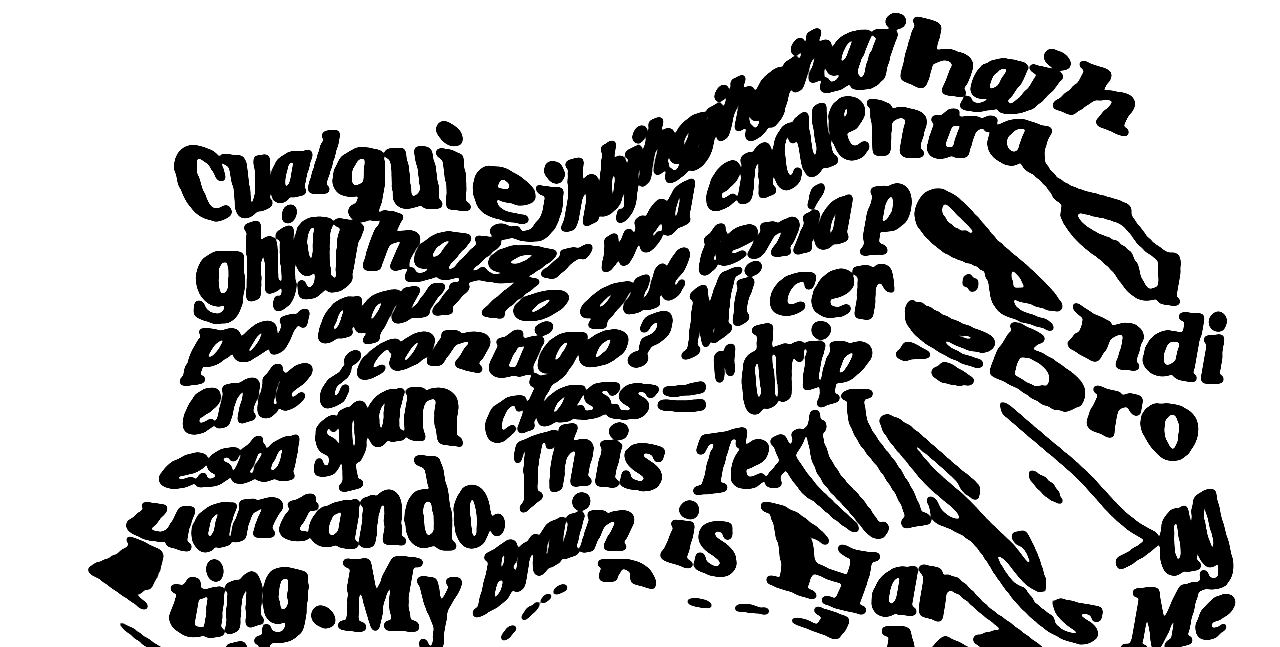
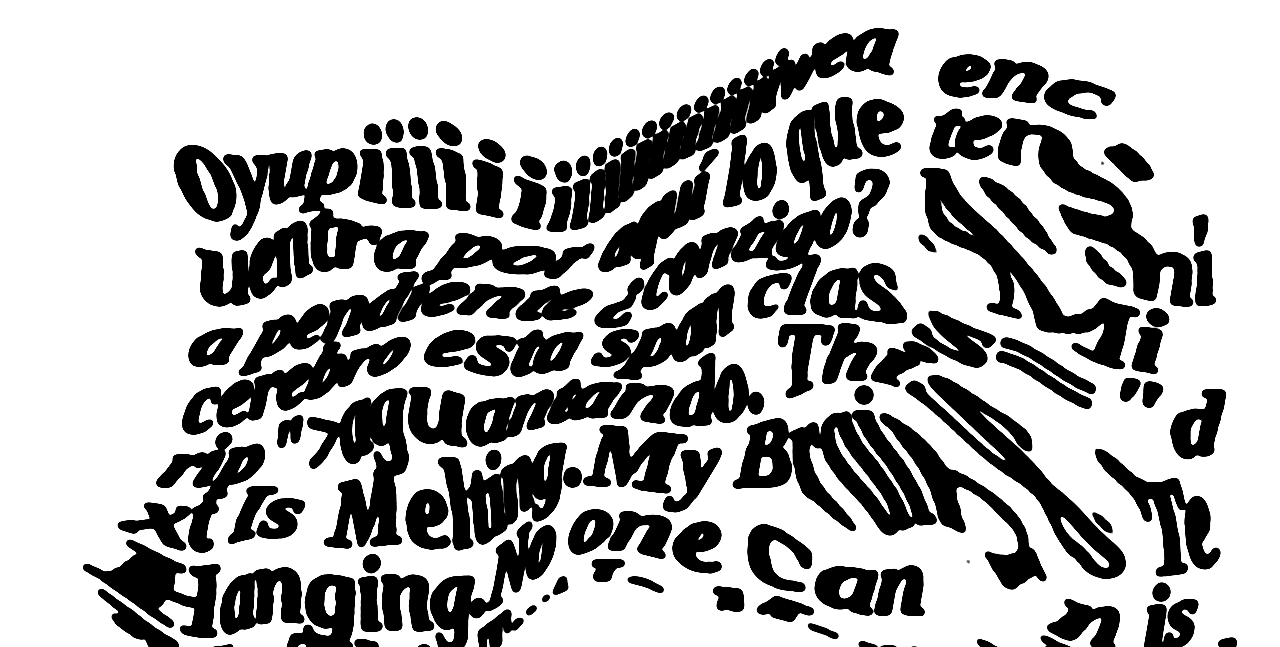
Before and after one commit to s1ento54/s1ento54, a plain HTML site: page index.html in a window 1280 px wide. Shown: the part 153-800 px from the top of the page. Drawn offline with Linux system fonts and the light colour scheme.

Commit message:
Update index.html

```diff
--- a/index.html
+++ b/index.html
@@ -13,7 +13,7 @@
   <div id="container">
     <h1> ...</h1>
     <p id="text">
-      cualquiejhbjhgjhgjhgjhgjhghjgjhgjgr wea encuentra por aquí lo que tenía pendiente ¿contigo?</span>
+      oyupiiiiiiiiiiiiiiiiiiiiwea encuentra por aquí lo que tenía pendiente ¿contigo?</span>
       Mi cerebro esta span class="drip"></span>aguantando. This Text Is Melting.My Brain is Hanging.No one can Read Me.This Text Is Muyguygelting.My Brain is Hanging.No one can Read Me.This Text Is Melting.My Brain is Hanging.No one can Read Me.No one can Read Me. This Text Is Melting.My Brain is Hanging.No one can Read Me.This Text Is Melting.My Brain is Hanging.No one can Read Me.This Text Is Melting.My Brain is Hanging.No one can Read Me.This Text Is Melting.My Brain is Hanging.No one can Read Me.
       <br><br>
       uieyfiusfdfffffff <br><br><br><br>
```
